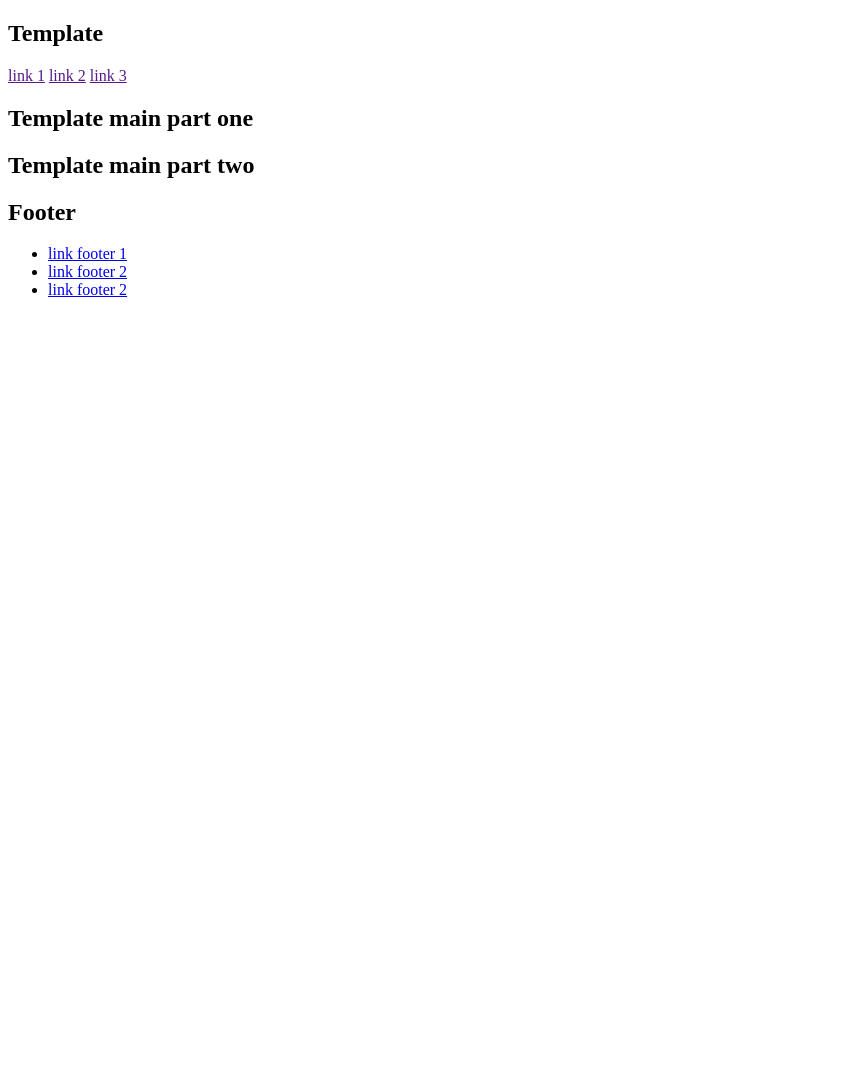
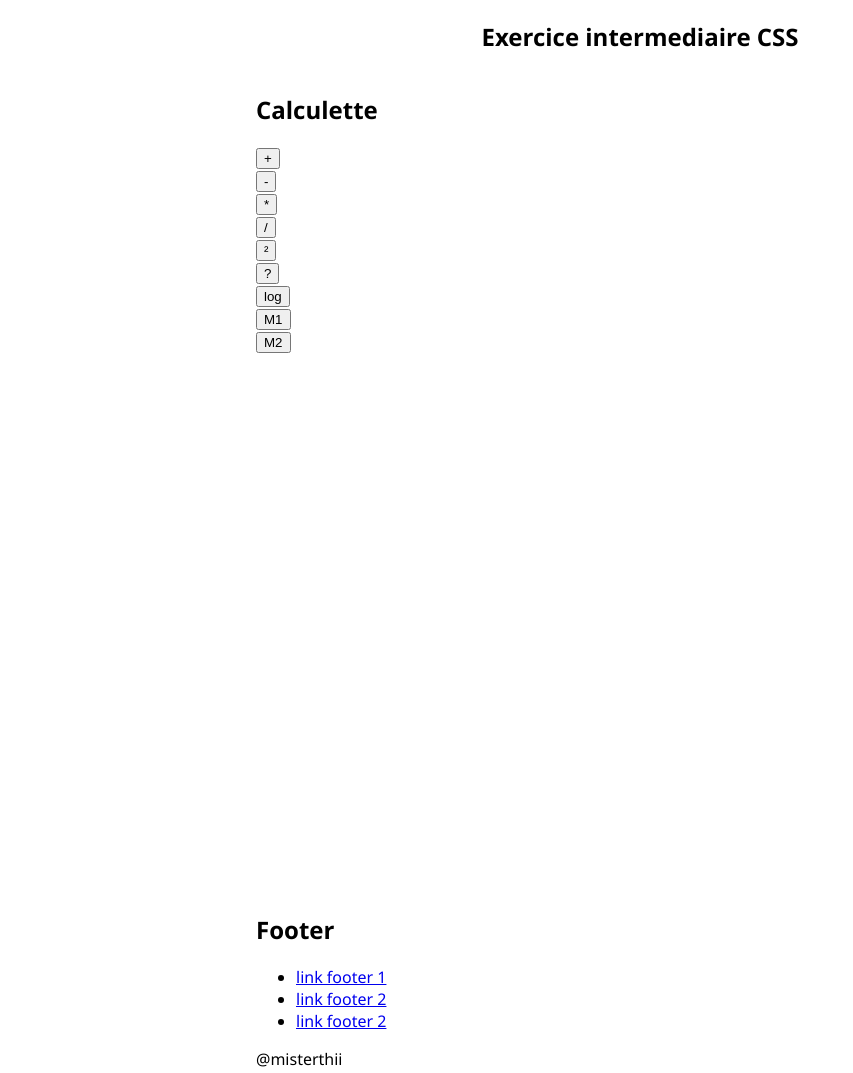
Before and after one commit to misterthii/calculator-app-css, a plain HTML site: page index.html in a window 1280 px wide. Shown: the whole page, without its empty margins (0-853 px from the left). Before the commit the page ends 800 px from the top, so only its background shows below. Drawn offline with Linux system fonts and the light colour scheme.

Commit message:
Update CSS

```diff
--- /dev/null
+++ b/assets/styles/module/_flex.scss
@@ -0,0 +1,21 @@
+%flex{
+    display: flex;
+}
+
+.flex{
+    @extend %flex;
+}
+
+.flex-center{
+    @extend %flex;
+    align-items: center;
+}
+
+.space-between{
+    @extend %flex;
+    justify-content: space-between;
+}
+
+.j-c-center{
+    justify-content: center;
+}
--- /dev/null
+++ b/assets/styles/module/_main.scss
@@ -0,0 +1,5 @@
+main{
+    section{
+        height: 100vh;
+    }
+}
--- /dev/null
+++ b/assets/styles/style.scss
@@ -0,0 +1,11 @@
+@use "./theme/variable";
+@use "./theme/theme";
+@use "./module/flex";
+@use "./module/main";
+
+:root{
+    font-family: 'Segoe UI', Tahoma, Geneva, Verdana, sans-serif;
+}
+body{
+    margin: 0 20%;
+}
--- /dev/null
+++ b/assets/styles/theme/_theme.scss
@@ -0,0 +1,4 @@
+@import "./variable";
+html{
+
+}
--- /dev/null
+++ b/assets/styles/theme/_variable.scss
@@ -0,0 +1,37 @@
+$primary-chroma: 210;
+$secondary-chroma: 360;
+
+
+$swatch-1: oklch(99% .05 $primary-chroma);
+$swatch-2: oklch(90% .1 $primary-chroma);
+$swatch-3: oklch(80% .2 $primary-chroma);
+$swatch-4: oklch(72% .25 $primary-chroma);
+$swatch-5: oklch(67% .31 $primary-chroma);
+$swatch-6: oklch(50% .27 $primary-chroma);
+$swatch-7: oklch(35% .25 $primary-chroma);
+$swatch-8: oklch(25% .2 $primary-chroma);
+$swatch-9: oklch(13% .2 $primary-chroma);
+$swatch-10: oklch(5% .1 $primary-chroma);
+
+$text-1: $swatch-2;
+$text-2: $swatch-3;
+$surface-1: $swatch-10;
+$surface-2: $swatch-9;
+$surface-3: $swatch-8;
+
+$swatch2-1: oklch(99% .05 $secondary-chroma);
+$swatch2-2: oklch(90% .1 $secondary-chroma);
+$swatch2-3: oklch(80% .2 $secondary-chroma);
+$swatch2-4: oklch(72% .25 $secondary-chroma);
+$swatch2-5: oklch(67% .31 $secondary-chroma);
+$swatch2-6: oklch(50% .27 $secondary-chroma);
+$swatch2-7: oklch(35% .25 $secondary-chroma);
+$swatch2-8: oklch(25% .2 $secondary-chroma);
+$swatch2-9: oklch(13% .2 $secondary-chroma);
+$swatch2-10: oklch(5% .1 $secondary-chroma);
+
+$text2-1: $swatch2-1;
+$text2-2: $swatch2-2;
+$surface2-1: $swatch2-10;
+$surface2-2: $swatch2-9;
+$surface2-3: $swatch2-8;
--- a/index.html
+++ b/index.html
@@ -5,34 +5,54 @@
   <meta name="viewport" content="width=device-width, initial-scale=1.0">
   <meta name="author" content="misterthii">
   <meta name="creator" content="misterthii">
-  <meta name="description" content="Template Description">
-  <meta name="keywords" content="Template keywords">
+  <meta name="description" content="Application de calculatrice pouvant faire des calculs tel que des additions, des soustractions, des multiplications, des divisions, et des pourcentage. Grâce aux touches M1, M2 vous pourrez stocker vos nombres dans 2 mémoires séparées !">
+  <meta name="keywords" content="calculs rapide, mathématiques, calculatrice, calculatrice avancée, stocker des nombres, calculette, fonction M1, fonction M2">
   <meta name="referrer" content="origin">
-  <meta name="color-scheme" content="light dark">
   <meta name="googlebots" content="Googlebot">
   <meta name="robots" content="index, follow">
-  <link rel="stylesheet" href="">
+  <link rel="stylesheet" href="./assets/styles/style.css">
   <title></title>
 </head>
 <body>
-<header class="flex flex-center space-between">
+<header class="flex flex-center j-c-center">
   <section>
-    <h1>Template</h1>
-  </section>
-  <section>
-    <nav>
-      <a href="">link 1</a>
-      <a href="">link 2</a>
-      <a href="">link 3</a>
-    </nav>
+    <h1>Exercice intermediaire CSS</h1>
   </section>
 </header>
 <main>
   <section>
-    <h2>Template main part one</h2>
-  </section>
-  <section>
-    <h2>Template main part two</h2>
+    <h2>Calculette</h2>
+    <div class="grid calculette">
+      <div class="output">
+      </div>
+      <div id="addition">
+        <button type="button">+</button>
+      </div>
+      <div id="soustraction">
+        <button type="button">-</button>
+      </div>
+      <div id="multiplication">
+        <button type="button">*</button>
+      </div>
+      <div id="division">
+        <button type="button">/</button>
+      </div>
+      <div id="puissance">
+        <button type="button">²</button>
+      </div>
+      <div id="logique">
+        <button type="button">?</button>
+      </div>
+      <div id="logarithme">
+        <button type="button">log</button>
+      </div>
+      <div id="M1">
+        <button type="button">M1</button>
+      </div>
+      <div id="M2">
+        <button type="button">M2</button>
+      </div>
+    </div>
   </section>
 </main>
 <footer>
@@ -49,6 +69,9 @@
         <a href="#">link footer 2</a>
       </li>
     </ul>
+    <p>
+      @misterthii
+    </p>
   </section>
 </footer>
 </body>
```
Also changed, not shown: assets/styles/style.css (added), 1 other file.
